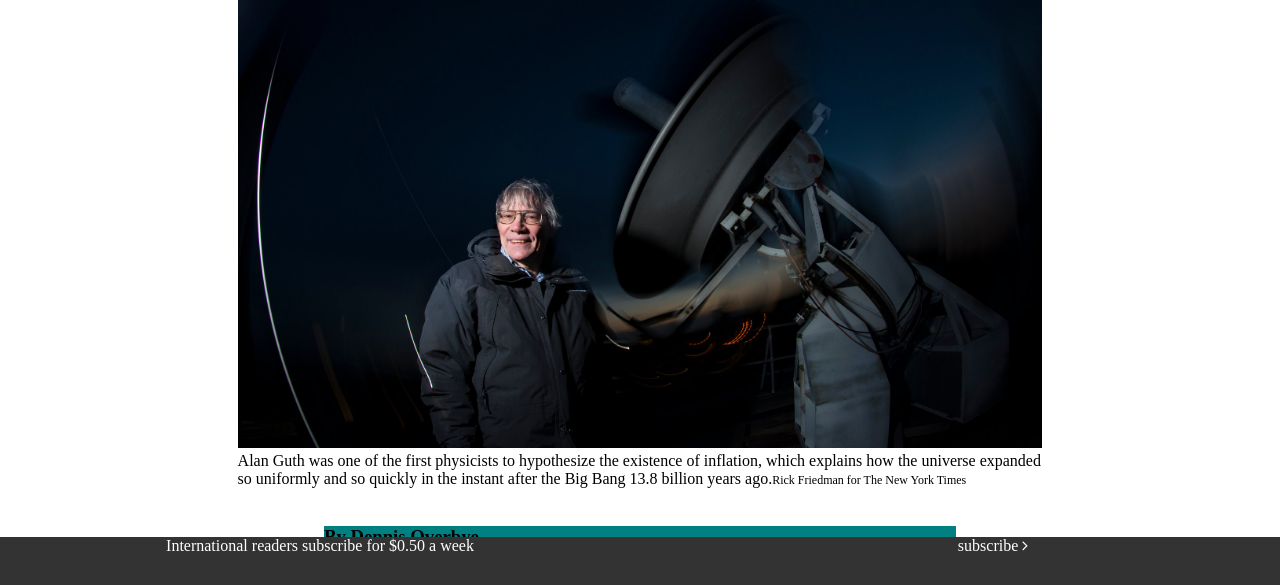
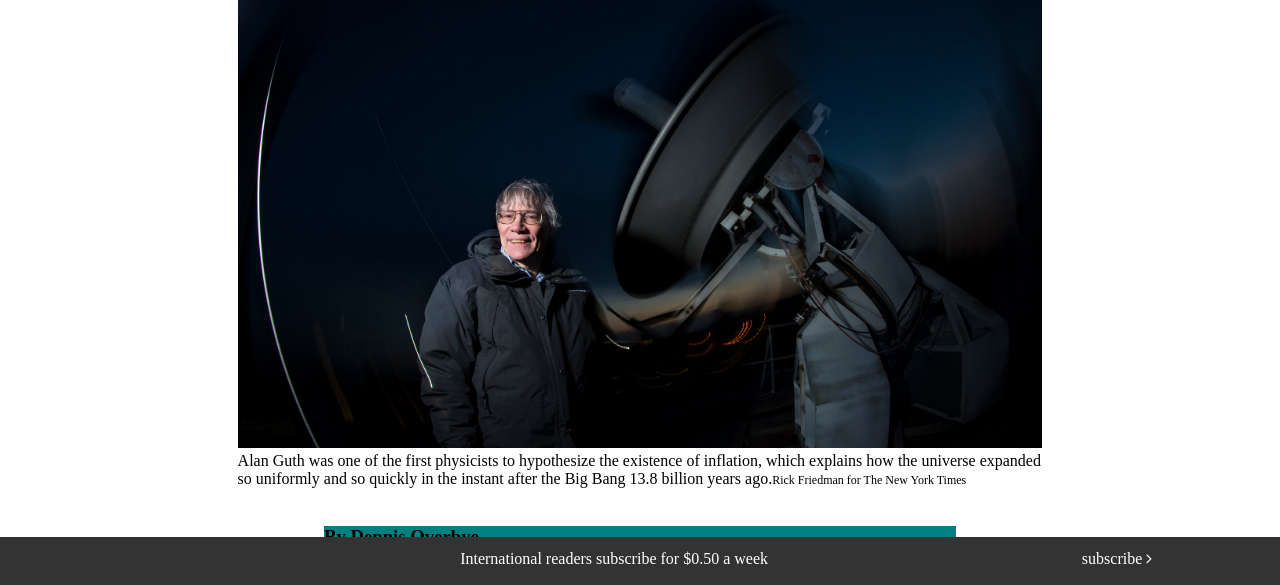
Before and after one commit to mateomh/newyork_times_clone, a plain HTML site: page index.html in a window 1280 px wide. Shown: the part 213-798 px from the top of the page. Drawn offline with Linux system fonts and the light colour scheme.

Commit message:
Fix bottom subscribe bar in index.html

```diff
--- a/css/style.css
+++ b/css/style.css
@@ -23,7 +23,6 @@
   padding-left: 2%;
   align-content: center;
   height: 100%;
-
   display: flex;
   align-items: center;
 }
@@ -195,12 +194,12 @@ header h1{
 .subscribe-link{
   text-decoration: none;
   color: #326891;
-
 }
 
 /*============================== Footer ===================================*/
-footer{
+#footer{
   position: fixed;
+  display: flex;
   width: 100%;
   left: 0;
   bottom: 0;
@@ -208,27 +207,21 @@ footer{
   cursor: pointer;
   color: white;
   height: 50px;
-
+  align-items: center;
+  justify-content: center;
 }
 
 .footer-center{
   text-align: center;
-  display: inline-block;
-  align-content: center;
-  justify-content: center;
-  margin-top: auto;
-  margin-bottom: auto;
-  margin: auto;
   width: 50%;
-  margin-left: auto;
+  height: 50%;
   z-index: 4;
+  text-align: right;
 }
 
 .footer-right{
-  display: inline-block;
   text-align: right;
-  margin-right: 10%;
-  margin-bottom: 12px;
   width: 30%;
+  height: 50%;
   z-index: 5;
 }
--- a/index.html
+++ b/index.html
@@ -229,7 +229,7 @@
       Icons made by <a href="https://www.flaticon.com/authors/pixel-perfect" title="Pixel perfect">Pixel perfect</a> from <a href="https://www.flaticon.com/" title="Flaticon"> www.flaticon.com</a>
 
   </main>
-<footer>
+<footer id="footer">
    <div class="footer-center">
      International readers subscribe for $0.50 a week
    </div>
```
